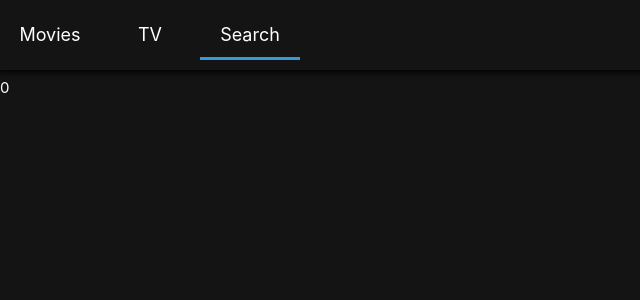
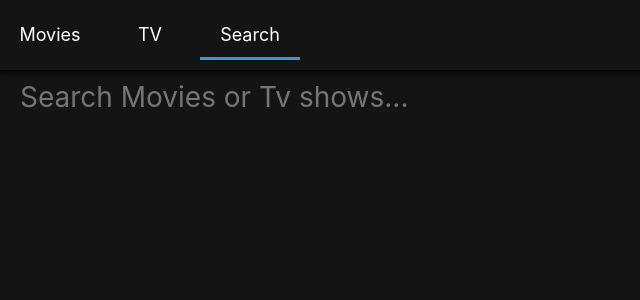
Before and after one commit to yg-cho/netflix2020, a React (Create React App) app: page /#/search in a window 1280 px wide. Shown: the top 300 px of the page, without its empty margins (0-640 px from the left). Built offline with nearby package versions, Linux system fonts and the light colour scheme.

Commit message:
Search Function #2

```diff
--- a/src/Routes/Search/SearchContainer.js
+++ b/src/Routes/Search/SearchContainer.js
@@ -15,7 +15,7 @@ const SearchContainer = () => {
 
 
     const onChange = (event) => {
-
+        setKeyword(event.target.value);
     }
 
     const search = async () => {
--- a/src/Routes/Search/SearchPresenter.js
+++ b/src/Routes/Search/SearchPresenter.js
@@ -1,11 +1,41 @@
 import React from 'react';
 import PropTypes from 'prop-types';
+import styled from "styled-components";
 
-const SearchPresenter = ({movies, shows, error, loading, onChange, onSubmit, keyword}) => {
+const Container = styled.div`
+    padding: 0px 20px;
+`;
+
+const Form = styled.form`
+    margin-bottom: 50px;
+    width: 100%;
+`;
+
+const Input = styled.input`
+    all: unset;
+    font-size: 28px;
+    width: 100%;
+`;
+
+const SearchPresenter = ({
+    movies,
+    shows,
+    error,
+    loading,
+    onChange,
+    onSubmit,
+    keyword
+}) => {
     return (
-        <div>
-            <h1>{movies.length}</h1>
-        </div>
+        <Container>
+            <Form onSubmit={onSubmit}>
+                <Input
+                    placeholder={"Search Movies or Tv shows..."}
+                    value={keyword}
+                    onChange={onChange}
+                />
+            </Form>
+        </Container>
     );
 };
 
```
